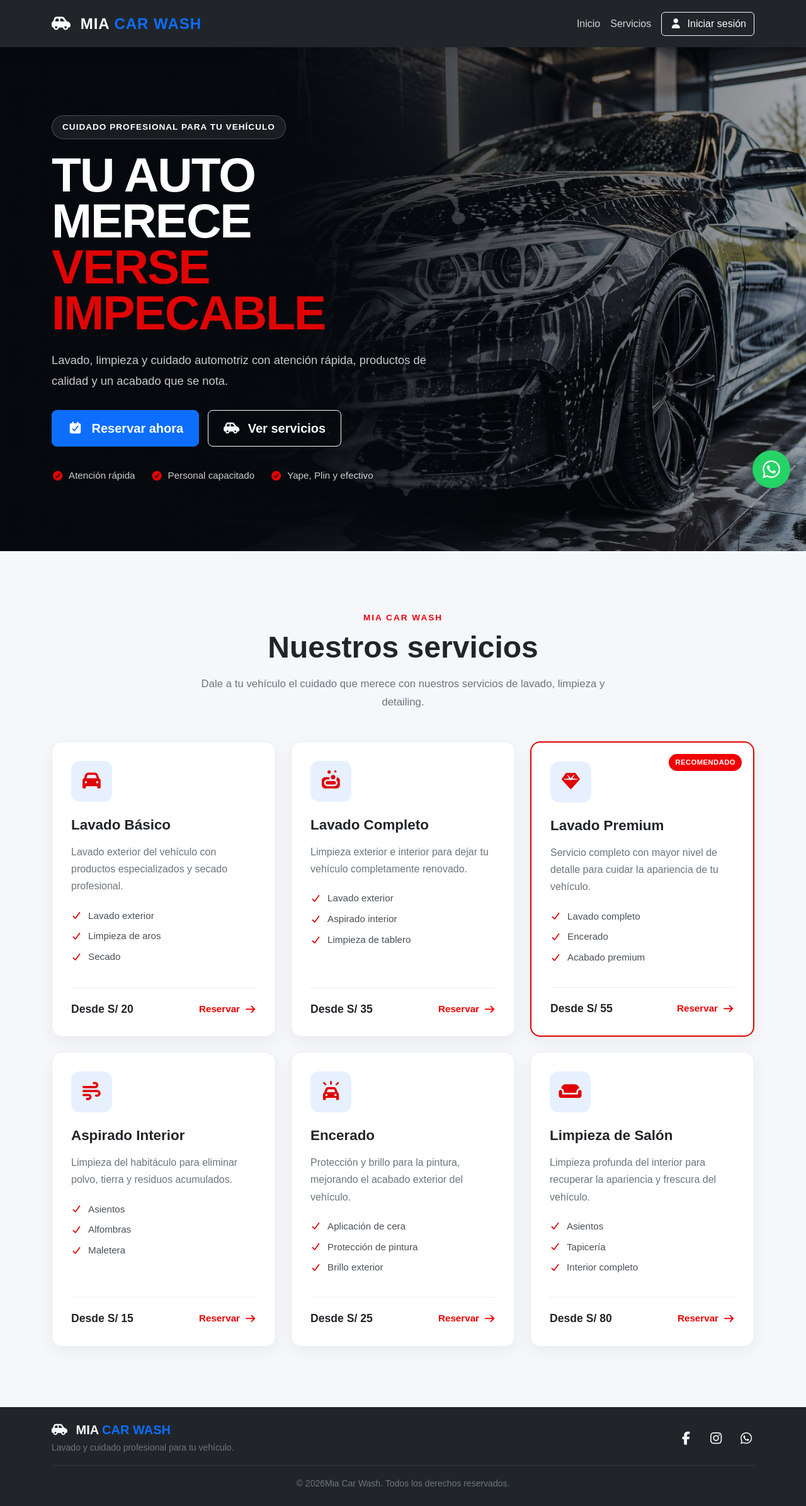
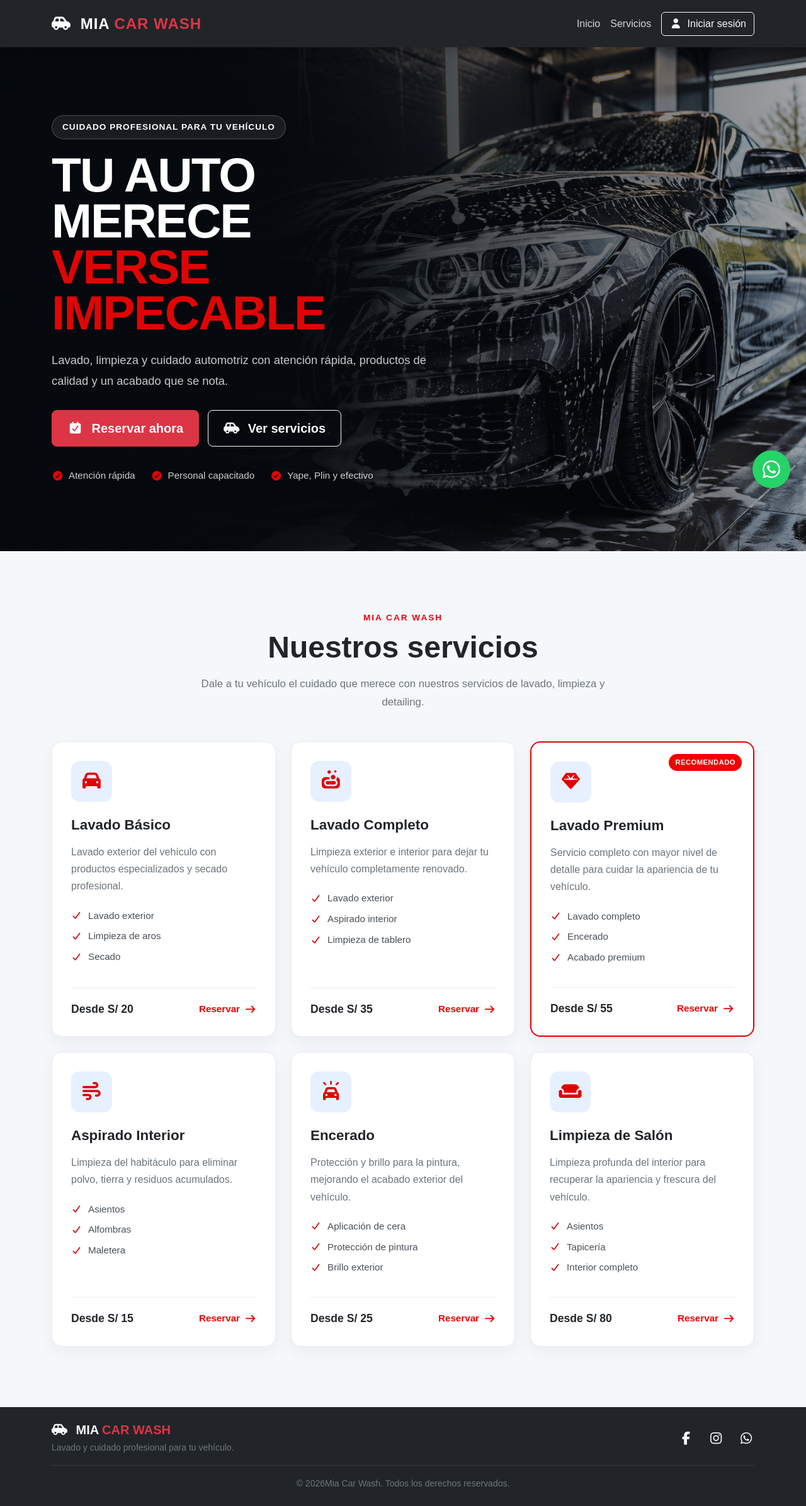
Before and after one commit to william3198/carwash, a Django app: page / in a window 1280 px wide. Shown: the whole page at 63% size. Run offline with Django 5.2, Linux system fonts and the light colour scheme; some libraries are stand-ins or nearby versions.

Commit message:
cambio color2

```diff
--- a/carwash/core/templates/base.html
+++ b/carwash/core/templates/base.html
@@ -55,7 +55,7 @@
 
             <i class="fa-solid fa-car-side me-2"></i>
 
-            MIA <span class="text-primary">CAR WASH</span>
+            MIA <span class="text-danger">CAR WASH</span>
 
         </a>
 
@@ -162,7 +162,7 @@
 
                     <i class="fa-solid fa-car-side me-2"></i>
 
-                    MIA<span class="text-primary"> CAR WASH</span>
+                    MIA<span class="text-danger"> CAR WASH</span>
 
                 </h5>
 
--- a/carwash/core/templates/core/index.html
+++ b/carwash/core/templates/core/index.html
@@ -38,7 +38,7 @@ Inicio | Mia Car Wash
                 <div class="hero-buttons">
 
                     <a href="#reservar"
-                       class="btn btn-primary btn-lg">
+                       class="btn btn-danger btn-lg">
 
                         <i class="fa-solid fa-calendar-check me-2"></i>
                         Reservar ahora
```
